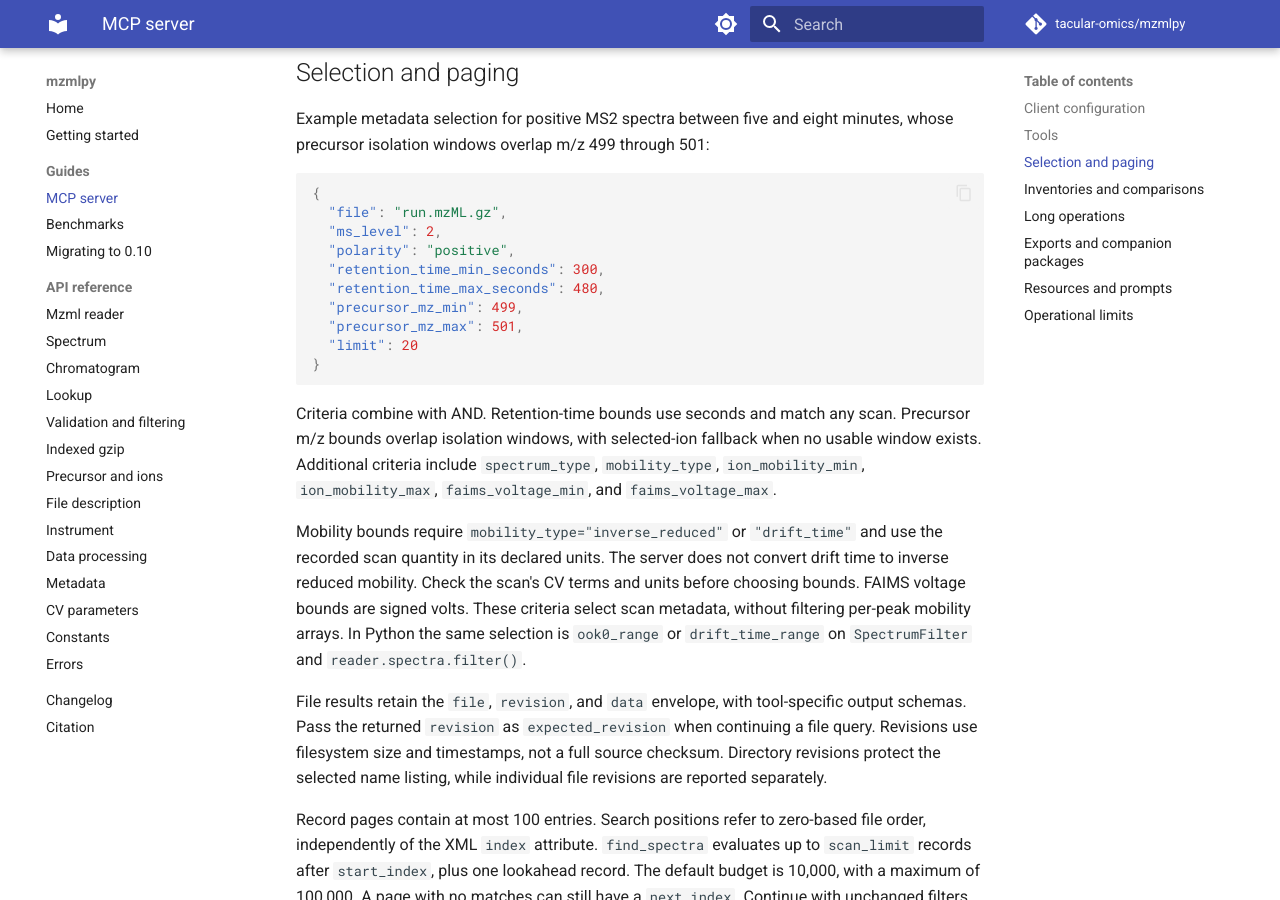
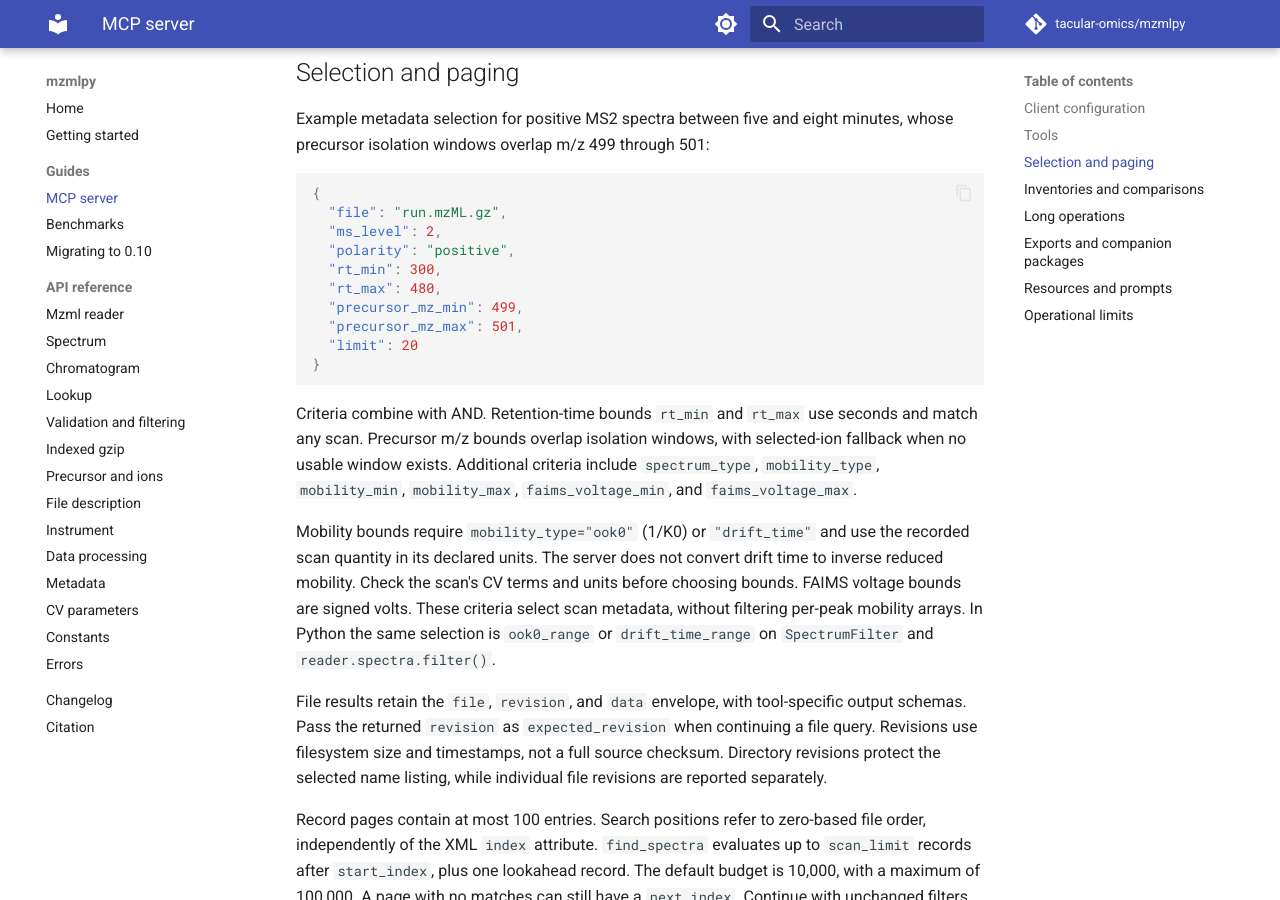
Before and after one commit to tacular-omics/mzmlpy, an MkDocs documentation site: the page built from docs/mcp.md, in a window 1280 px wide and 900 px high, scrolled down 2520 px. Built offline with MkDocs 1.6.1 and Material for MkDocs 9.7.7, drawn with Linux system fonts in a browser that asks for light colours; comment, search, counter and statistics services are not loaded.

Commit message:
MCP find_spectra parameters use the reader vocabulary
retention_time_min/max_seconds -> rt_min/rt_max (seconds),
mobility_type="inverse_reduced" -> "ook0", ion_mobility_min/max ->
mobility_min/max, matching the precursor_mz_min / faims_voltage_min pattern.
summarize_run statistic keys unchanged.

Co-Authored-By: Claude Opus 5.5 (1M context) <noreply@anthropic.com>

````diff
--- a/docs/mcp.md
+++ b/docs/mcp.md
@@ -97,20 +97,20 @@ precursor isolation windows overlap m/z 499 through 501:
   "file": "run.mzML.gz",
   "ms_level": 2,
   "polarity": "positive",
-  "retention_time_min_seconds": 300,
-  "retention_time_max_seconds": 480,
+  "rt_min": 300,
+  "rt_max": 480,
   "precursor_mz_min": 499,
   "precursor_mz_max": 501,
   "limit": 20
 }
 ```
 
-Criteria combine with AND. Retention-time bounds use seconds and match any scan. Precursor
+Criteria combine with AND. Retention-time bounds `rt_min` and `rt_max` use seconds and match any scan. Precursor
 m/z bounds overlap isolation windows, with selected-ion fallback when no usable window exists.
-Additional criteria include `spectrum_type`, `mobility_type`, `ion_mobility_min`,
-`ion_mobility_max`, `faims_voltage_min`, and `faims_voltage_max`.
+Additional criteria include `spectrum_type`, `mobility_type`, `mobility_min`,
+`mobility_max`, `faims_voltage_min`, and `faims_voltage_max`.
 
-Mobility bounds require `mobility_type="inverse_reduced"` or `"drift_time"` and use the recorded
+Mobility bounds require `mobility_type="ook0"` (1/K0) or `"drift_time"` and use the recorded
 scan quantity in its declared units. The server does not convert drift time to inverse reduced
 mobility. Check the scan's CV terms and units before choosing bounds. FAIMS voltage bounds
 are signed volts. These criteria select scan metadata, without filtering per-peak mobility
````
Also changed, not shown: CHANGELOG.md (+4 -1 lines), docs/migration.md (+6 -3 lines), 4 other files.
